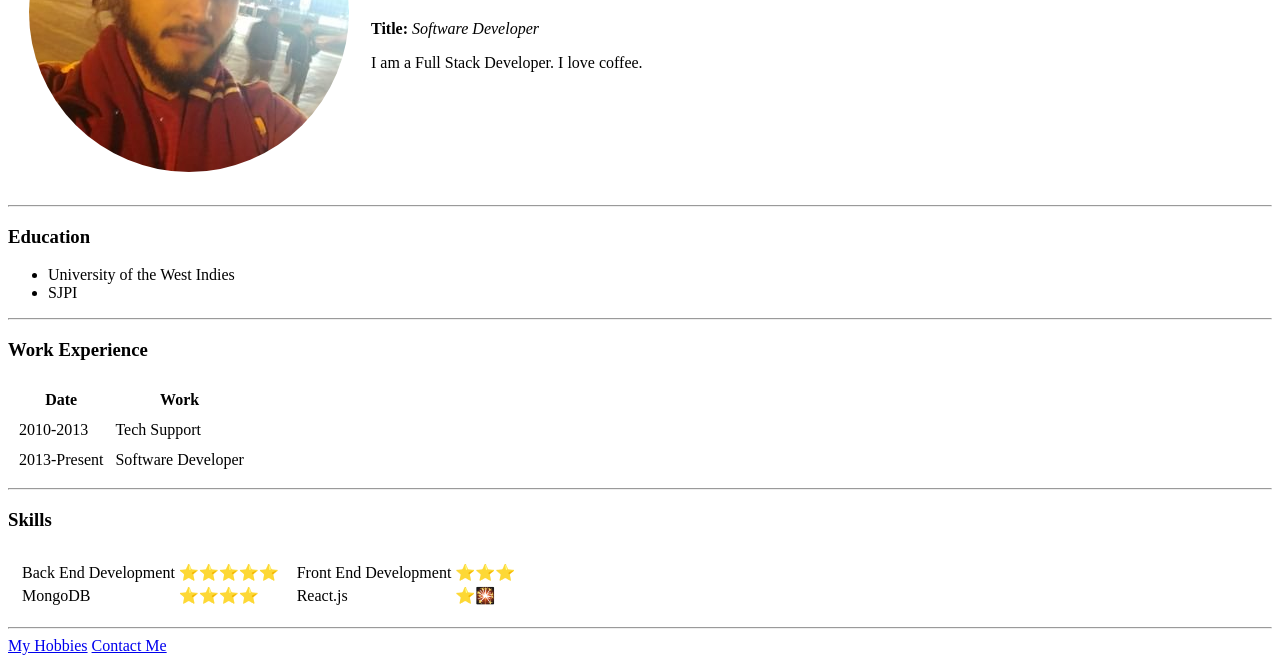
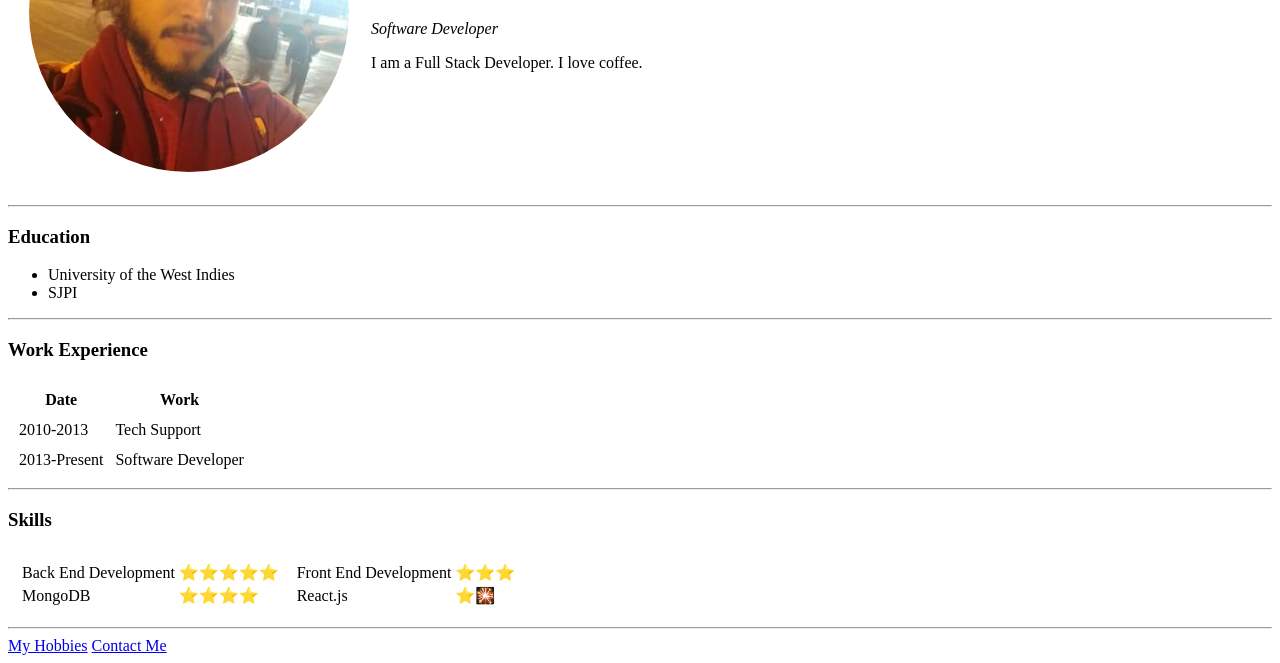
Before and after one commit to rosto10/cv, a plain HTML site: page index.html in a window 1280 px wide. Shown: the part 177-840 px from the top of the page. Drawn offline with Linux system fonts and the light colour scheme.

Commit message:
Update index.html

```diff
--- a/index.html
+++ b/index.html
@@ -9,7 +9,7 @@
             <td><img src="images/siraj.png" alt="siraj profile picture"/></td>
             <td>
                 <h1>Siraj Chothia</h1>
-                <p><strong>Title:</strong><em> Software Developer</em></p>
+                <p><em> Software Developer</em></p>
                 <p>I am a Full Stack Developer. I love coffee. </p>
             </td>
         </tr>
```
